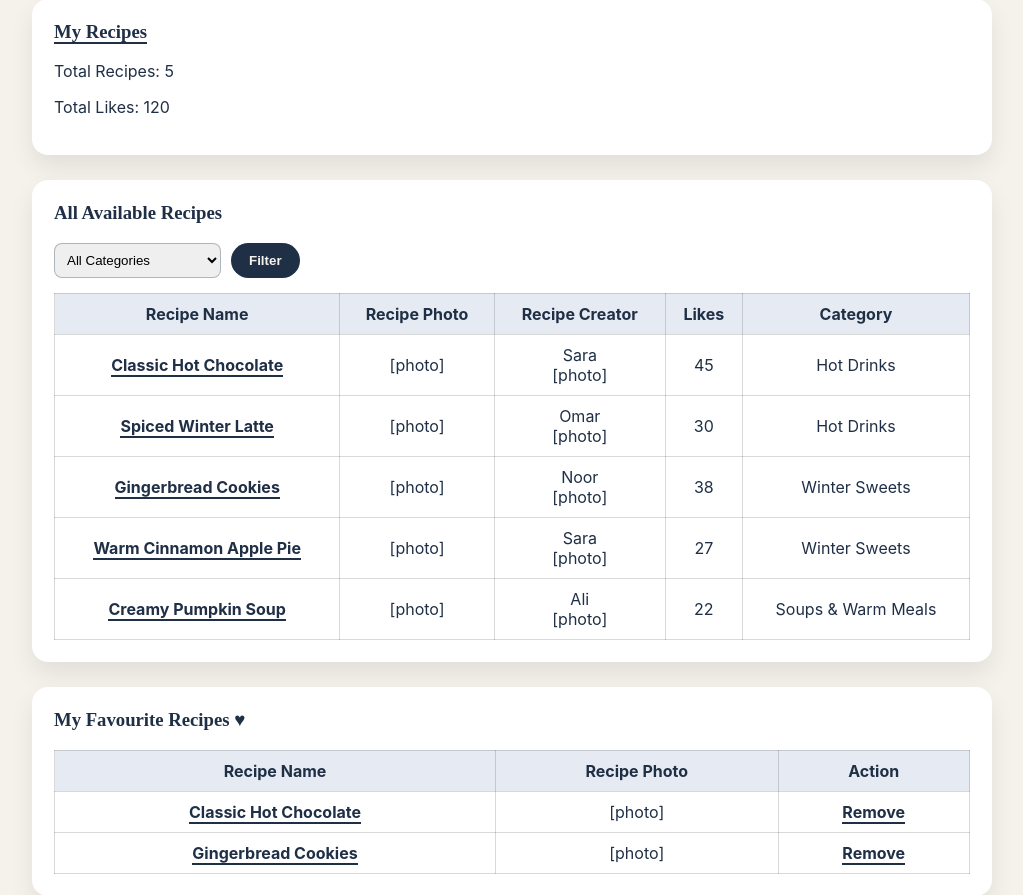
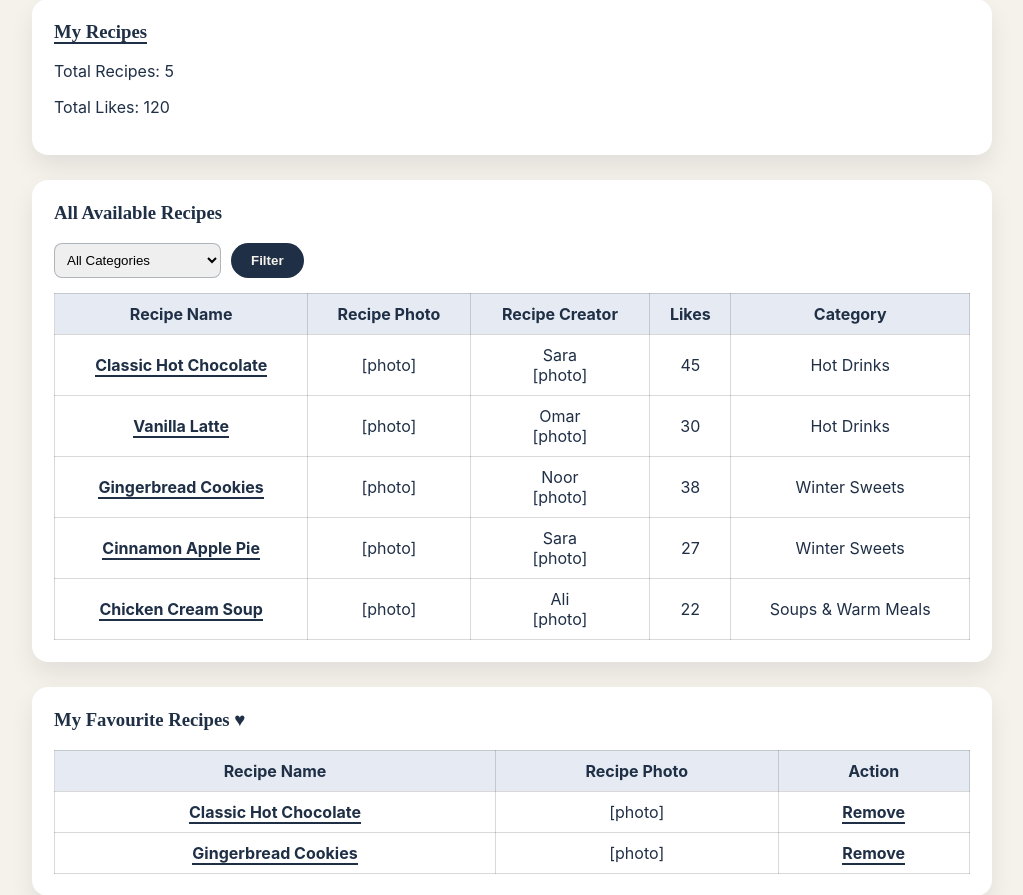
Before and after one commit to Nouraalawwad6/IT329-Project, a PHP site: page /Userpage.html in a window 1280 px wide. Shown: the part 342-1237 px from the top of the page, without its empty margins (128-1151 px from the left). Run offline with PHP 8.4, Linux system fonts and the light colour scheme.

Commit message:
user page

```diff
--- a/Signuppage.html
+++ b/Signuppage.html
@@ -32,7 +32,8 @@
 
         <div class="form-group">
           <label for="profile">Profile Image (optional)</label>
-          <input type="file" id="profile" name="profile" accept="image/*" />
+          <input type="file" id="imageInput" accept="image/*">
+
           <small class="hint">
             If no image is uploaded, a default profile picture will be used.
           </small>
@@ -65,7 +66,7 @@
 
       <p class="new-user">
         Back to
-        <a href="Homepage.html"class="link">Home</a>
+        <a href="home.html"class="link">Home</a>
       </p>
 
     </section>
--- a/Userpage.html
+++ b/Userpage.html
@@ -14,7 +14,7 @@
     <!-- Header -->
     <header class="user-header">
       <h2>Welcome <span class="username">Sara</span></h2>
-      <a href="Homepage.html" class="logout">Log-out</a>
+      <a href="home.html" class="logout">Log-out</a>
     </header>
 
     <!-- My Information -->
@@ -24,7 +24,8 @@
         <p><strong>Name:</strong> Sara Ahmed</p>
         <p><strong>Email:</strong> sara@email.com</p>
       </div>
-      <img src="default-profile.png" alt="profile photo">
+      <img id="profileImage" src="default-profile.png" alt="Profile Image">
+
     </section>
 
     <!-- My Recipes -->
@@ -38,17 +39,19 @@
     <section class="box">
       <h3>All Available Recipes</h3>
 
-      <div class="filter">
-        <select>
-          <option>All Categories</option>
-          <option>Hot Drinks</option>
-          <option>Winter Sweets</option>
-          <option>Soups & Warm Meals</option>
-        </select>
-        <button class="filter-btn">Filter</button>
-      </div>
+    <div class="filter">
+  <select id="categoryFilter">
+    <option value="all">All Categories</option>
+    <option value="Hot Drinks">Hot Drinks</option>
+    <option value="Winter Sweets">Winter Sweets</option>
+    <option value="Soups & Warm Meals">Soups & Warm Meals</option>
+  </select>
+  <button class="filter-btn" onclick="filterRecipes()">Filter</button>
+</div>
 
-      <table>
+
+      <table id="recipesTable">
+
         <thead>
           <tr>
             <th>Recipe Name</th>
@@ -69,7 +72,7 @@
           </tr>
 
           <tr>
-            <td><a href="ViewRecipe.html" class="link">Spiced Winter Latte</a></td>
+            <td><a href="ViewRecipe.html" class="link">Vanilla Latte</a></td>
             <td>[photo]</td>
             <td>Omar<br>[photo]</td>
             <td>30</td>
@@ -85,7 +88,7 @@
           </tr>
 
           <tr>
-            <td><a href="ViewRecipe.html" class="link">Warm Cinnamon Apple Pie</a></td>
+            <td><a href="ViewRecipe.html" class="link">Cinnamon Apple Pie</a></td>
             <td>[photo]</td>
             <td>Sara<br>[photo]</td>
             <td>27</td>
@@ -93,7 +96,7 @@
           </tr>
 
           <tr>
-            <td><a href="ViewRecipe.html" class="link">Creamy Pumpkin Soup</a></td>
+            <td><a href="ViewRecipe.html" class="link">Chicken Cream Soup</td>
             <td>[photo]</td>
             <td>Ali<br>[photo]</td>
             <td>22</td>
@@ -133,5 +136,7 @@
     </section>
 
   </main>
+  <script src="script.js"></script>
+
 </body>
 </html>
--- a/style.css
+++ b/style.css
@@ -346,7 +346,7 @@ body {
 }
 
 /* =========================
-   SIGN UP – SAME AS HOME PAGE
+   SIGN UP
 ========================= */
 
 .sign-page {
@@ -465,7 +465,6 @@ body {
 /* =========================
    USER PAGE – WINTER STYLE
 ========================= */
-
 body {
   margin: 0;
   background: #f5f2ec;
@@ -479,7 +478,6 @@ body {
   padding: 20px;
 }
 
-/* Header */
 .user-header {
   display: flex;
   justify-content: space-between;
@@ -489,12 +487,11 @@ body {
 
 .logout {
   font-weight: 700;
+  text-decoration: none;
   color: #1f2f46;
-  text-decoration: none;
   border-bottom: 2px solid #1f2f46;
 }
 
-/* Boxes */
 .box {
   background: #ffffff;
   border-radius: 16px;
@@ -508,7 +505,6 @@ body {
   font-family: "Playfair Display", serif;
 }
 
-/* Info */
 .info-box {
   display: flex;
   justify-content: space-between;
@@ -522,7 +518,6 @@ body {
   object-fit: cover;
 }
 
-/* Filter */
 .filter {
   display: flex;
   gap: 10px;
@@ -536,19 +531,18 @@ select {
 }
 
 .filter-btn {
-  padding: 8px 18px;
+  padding: 8px 20px;
   border-radius: 999px;
+  border: none;
   background: #1f2f46;
   color: #f5f2ec;
-  border: none;
   font-weight: 700;
+  cursor: pointer;
 }
 
-/* Tables */
 table {
   width: 100%;
   border-collapse: collapse;
-  margin-top: 10px;
 }
 
 th, td {
@@ -561,7 +555,6 @@ th {
   background: #e6ebf3;
 }
 
-/* Links */
 .link {
   color: #1f2f46;
   font-weight: 700;
@@ -569,6 +562,16 @@ th {
   border-bottom: 2px solid #1f2f46;
 }
 
-.link:hover {
-  opacity: 0.85;
+.table-img {
+  width: 60px;
+  height: 60px;
+  object-fit: cover;
+  border-radius: 8px;
 }
+
+.creator-img {
+  width: 35px;
+  height: 35px;
+  border-radius: 50%;
+  margin-top: 5px;
+}
```
Also changed, not shown: script.js (added, +40 -0 lines).
